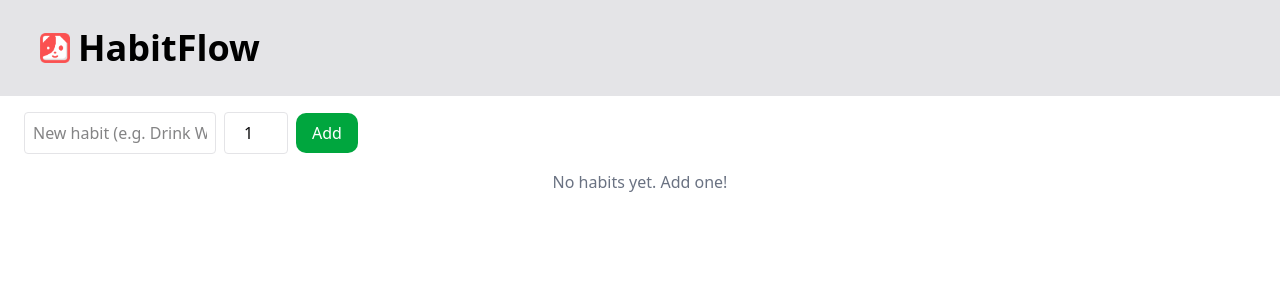
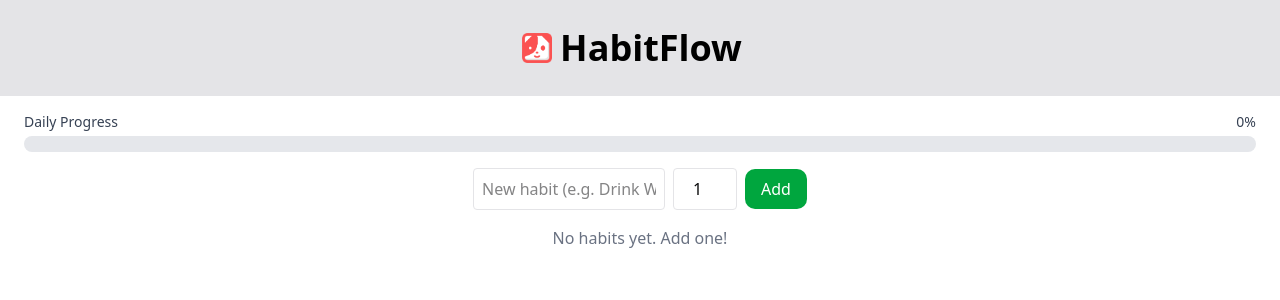
Before and after one commit to JoshSald/habittracker, a React (Vite) app: page / in a window 1280 px wide. Shown: the top 300 px of the page. Built offline with nearby package versions, Linux system fonts and the light colour scheme.

Commit message:
feat: Add Progress bar + styling changes to match the bar

```diff
--- a/src/App.jsx
+++ b/src/App.jsx
@@ -2,6 +2,7 @@ import { useState, useEffect } from "react";
 import Navmenu from "./components/Nav";
 import HabitForm from "./components/HabitForm";
 import HabitList from "./components/HabitList";
+import DailyProgress from "./components/Progress";
 
 function App() {
   const [habits, setHabits] = useState(() => {
@@ -23,6 +24,7 @@ function App() {
     <div className="">
       <Navmenu />
       <div className="w-full container px-6 mx-auto">
+        <DailyProgress habits={habits} />
         <HabitForm onAdd={addHabit} />
         <HabitList
           habits={habits}
--- a/src/components/HabitForm.jsx
+++ b/src/components/HabitForm.jsx
@@ -13,7 +13,10 @@ export default function HabitForm({ onAdd }) {
   };
 
   return (
-    <form onSubmit={handleSubmit} className="flex gap-2 items-center mt-4">
+    <form
+      onSubmit={handleSubmit}
+      className="flex justify-center gap-2 items-center mt-4"
+    >
       <input
         type="text"
         placeholder="New habit (e.g. Drink Water)"
--- a/src/components/Nav.jsx
+++ b/src/components/Nav.jsx
@@ -12,7 +12,7 @@ export default function Navmenu() {
     <div className="relative p-4 w-full bg-zinc-200">
       <Navbar>
         {/* Desktop Navigation */}
-        <NavBody>
+        <NavBody className="flex justify-center">
           <NavbarLogo />
         </NavBody>
 
--- /dev/null
+++ b/src/components/Progress.jsx
@@ -0,0 +1,53 @@
+"use client";
+
+export default function DailyProgress({ habits }) {
+  const total = habits.length;
+  const completed = habits.filter((h) => h.completed).length;
+  const progress = total === 0 ? 0 : (completed / total) * 100;
+
+  // Returns the gradient for the current progress
+  const getGradient = (progress) => {
+    if (progress <= 50) {
+      // Red → Yellow
+      const ratio = progress / 50; // 0 → 1
+      const r = 255;
+      const g = Math.round(0 + ratio * 255);
+      const b = 0;
+      const color = `rgb(${r},${g},${b})`;
+      return `linear-gradient(to right, red, ${color})`;
+    } else {
+      // Yellow → Green
+      const ratio = (progress - 50) / 50; // 0 → 1
+      const r = Math.round(255 - ratio * 255);
+      const g = 255;
+      const b = 0;
+      const color = `rgb(${r},${g},${b})`;
+      return `linear-gradient(to right, yellow, ${color})`;
+    }
+  };
+
+  const gradient = getGradient(progress);
+
+  return (
+    <div className="my-4">
+      <div className="flex justify-between mb-1">
+        <span className="text-sm font-medium text-gray-700">
+          Daily Progress
+        </span>
+        <span className="text-sm font-medium text-gray-700">
+          {Math.round(progress)}%
+        </span>
+      </div>
+
+      <div className="h-4 w-full rounded-full bg-gray-200 overflow-hidden">
+        <div
+          className="h-full transition-all duration-300"
+          style={{
+            width: `${progress}%`,
+            background: gradient,
+          }}
+        />
+      </div>
+    </div>
+  );
+}
--- /dev/null
+++ b/src/components/ui/progress.jsx
@@ -0,0 +1,27 @@
+import * as React from "react"
+import * as ProgressPrimitive from "@radix-ui/react-progress"
+
+import { cn } from "@/lib/utils"
+
+function Progress({
+  className,
+  value,
+  ...props
+}) {
+  return (
+    <ProgressPrimitive.Root
+      data-slot="progress"
+      className={cn(
+        "bg-primary/20 relative h-2 w-full overflow-hidden rounded-full",
+        className
+      )}
+      {...props}>
+      <ProgressPrimitive.Indicator
+        data-slot="progress-indicator"
+        className="bg-primary h-full w-full flex-1 transition-all"
+        style={{ transform: `translateX(-${100 - (value || 0)}%)` }} />
+    </ProgressPrimitive.Root>
+  );
+}
+
+export { Progress }
```
